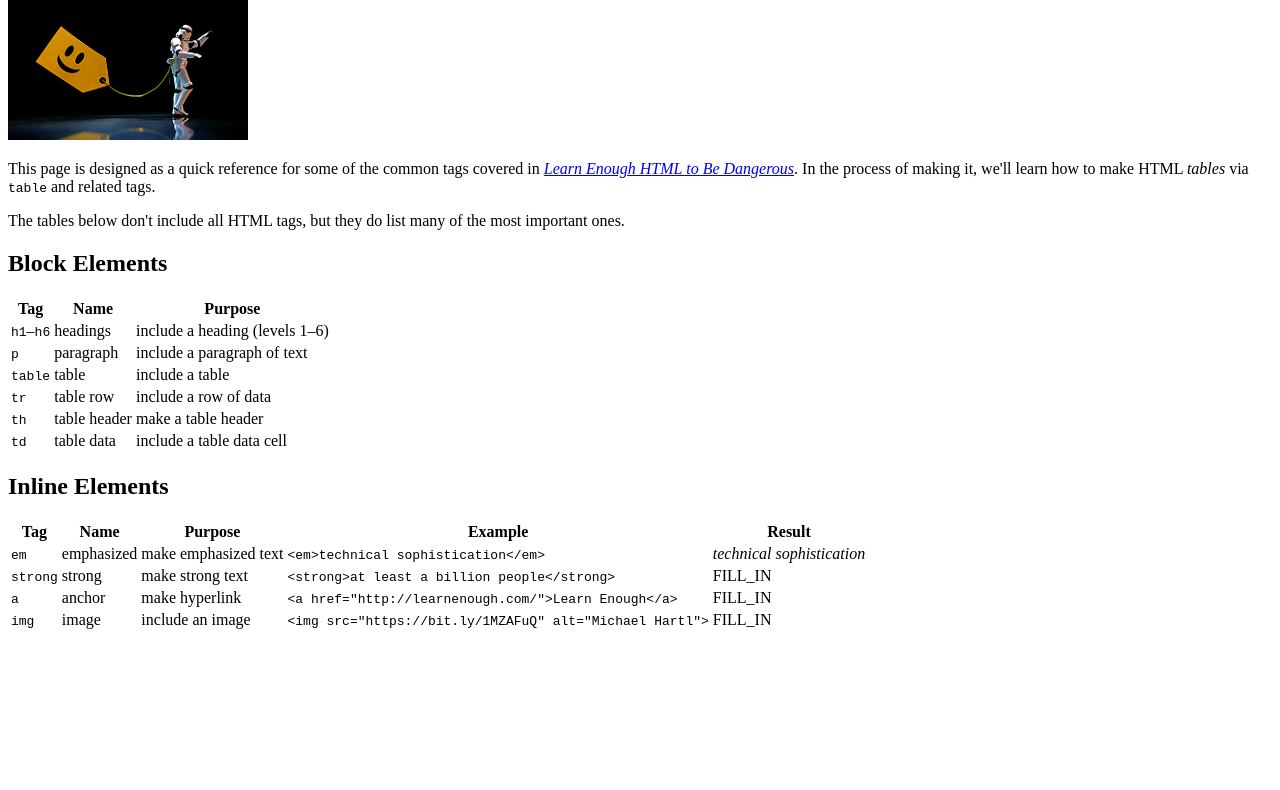
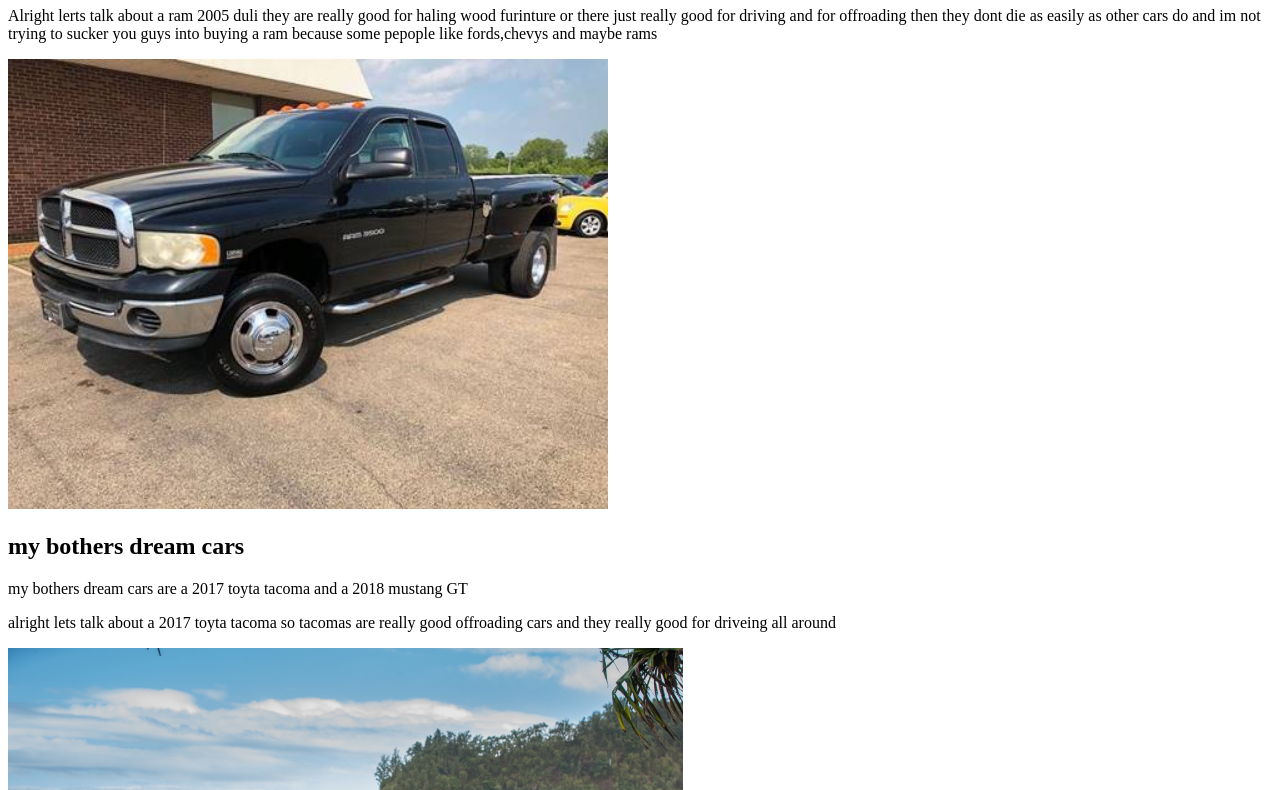
Before and after one commit to walkerjgwj/sample_website, a plain HTML site: page tags.html in a window 1280 px wide. Shown: the part 99-889 px from the top of the page. Before the commit the page ends 800 px from the top, so only its background shows below. Drawn offline with Linux system fonts and the light colour scheme.

Commit message:
add images

```diff
--- a/tags.html
+++ b/tags.html
@@ -1,115 +1,46 @@
 <!DOCTYPE html>
 <html>
   <head>
-    <title>HTML Tags</title>
+    <title>johns other car page </title>
     <meta charset="utf-8">
   </head>
   <body>
+    <div>
+  <a href="index.html">Home</a>
+  <a href="moby_dick.html">Moby Dick</a>
+  <a href="tags.html">johns other car page 2</a>
+</div>
 
-    <h1>Important HTML tags</h1>
 
-    <img src="images/storm_trooper_tagged.jpg" alt="Tagged Storm Trooper">
+    <h1>Ram 2005 duli </h1>
+</p>
+Alright lerts talk about a ram 2005 duli they are really good for haling wood
+furinture or there just really good for driving and for offroading then they dont
+die as easily as other cars do and im not trying to sucker you guys into buying
+a ram because some pepople like fords,chevys and maybe rams
+</p>
+  <div>
+    <img src="images/ram duli.jpg" alt="ram duli" height="450px"
+</div>
+<h2> my bothers dream cars</h2>
+</p>
+my bothers dream cars are a 2017 toyta tacoma and a 2018 mustang GT
+</p>
 
-    <p>
-      This page is designed as a quick reference for some of the common tags
-      covered in <a href="http://learnenough.com/html-tutorial"><em>Learn
-      Enough HTML to Be Dangerous</em></a>. In the process of making it, we'll
-      learn how to make HTML <em>tables</em> via <code>table</code> and
-      related tags.
-    </p>
 
-    <p>
-       The tables below don't include all HTML tags, but they do list many of
-       the most important ones.
-     </p>
-
-     <h2>Block Elements</h2>
-
-     <h2> </h2>
-
-     <table>
-       <tr>
-         <th>Tag</th>
-         <th>Name</th>
-         <th>Purpose</th>
-       </tr>
-       <tr>
-         <td><code>h1</code>&ndash;<code>h6</code></td>
-         <td>headings</td>
-         <td>include a heading (levels 1&ndash;6)</td>
-       </tr>
-       <tr>
-         <td><code>p</code></td>
-         <td>paragraph</td>
-         <td>include a paragraph of text</td>
-       </tr>
-       <tr>
-         <td><code>table</code></td>
-         <td>table</td>
-         <td>include a table</td>
-       </tr>
-       <tr>
-         <td><code>tr</code></td>
-         <td>table row</td>
-         <td>include a row of data</td>
-       </tr>
-       <tr>
-         <td><code>th</code></td>
-         <td>table header</td>
-         <td>make a table header</td>
-       </tr>
-       <tr>
-         <td><code>td</code></td>
-         <td>table data</td>
-         <td>include a table data cell</td>
-       </tr>
-     </table>
-     <h2>Inline Elements</h2>
-
-       <table>
-         <tr>
-           <th>Tag</th>
-           <th>Name</th>
-           <th>Purpose</th>
-           <th>Example</th>
-           <th>Result</th>
-         </tr>
-         <tr>
-           <td><code>em</code></td>
-           <td>emphasized</td>
-           <td>make emphasized text</td>
-           <td><code>&lt;em&gt;technical sophistication&lt;/em&gt;</code></td>
-           <td><em>technical sophistication</em></td>
-         </tr>
-         <tr>
-           <td><code>strong</code></td>
-           <td>strong</td>
-           <td>make strong text</td>
-           <td>
-             <code>&lt;strong&gt;at least a billion people&lt;/strong&gt;</code>
-           </td>
-           <td>FILL_IN</td>
-         </tr>
-         <tr>
-           <td><code>a</code></td>
-           <td>anchor</td>
-           <td>make hyperlink</td>
-           <td>
-             <code>
-               &lt;a href="http://learnenough.com/"&gt;Learn Enough&lt;/a&gt;
-             </code>
-           </td>
-           <td>FILL_IN</td>
-         </tr>
-         <tr>
-           <td><code>img</code></td>
-           <td>image</td>
-           <td>include an image</td>
-           <td>
-             <code>
-               &lt;img src="https://bit.ly/1MZAFuQ" alt="Michael Hartl"&gt;
-             </code>
-           </td>
-           <td>FILL_IN</td>
-         </tr>
-       </table>
+</p>
+alright lets talk about a 2017 toyta tacoma so tacomas are really good offroading
+ cars and they really good for driveing all around
+</p>
+<div>
+  <img src="images/2017 toyata.jpg" alt="2017 toyata.jpg" height="450px"
+</div>
+</p>
+alright lets talk about a 2018 mustang GT they are good for reliable speed and
+persion and as knowed as one of the greatest cars on the market for really
+good gas savings
+</p>
+<div>
+  <img src="images/GT 2018.jpg" alt="GT 2018.jpg" height="450px"
+</div>
+<h3> my other brothers dream car</h3>
```
Also changed, not shown: index.html (+8 -2 lines), moby_dick.html (+5 -0 lines), images/2017 toyata.jpg (added), images/GT 2018.jpg (added), images/ram duli.jpg (added), images/toyata.jpeg (added).
